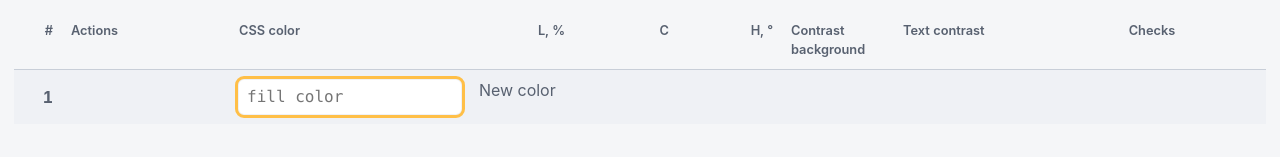
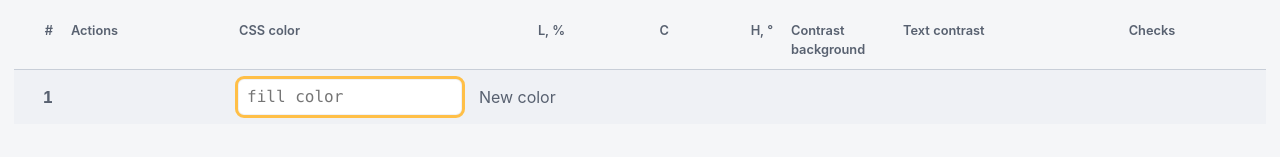
Before and after one commit to arestov/oklch-table, a Svelte app: page / in a window 1280 px wide. Shown: the part 395-552 px from the top of the page. Built offline with nearby package versions, Linux system fonts and the light colour scheme.

Commit message:
fix(workspace): align draft row label

```diff
--- a/src/components/WorkspaceTable.svelte
+++ b/src/components/WorkspaceTable.svelte
@@ -249,4 +249,8 @@ const presentation = $derived(buildWorkspacePresentation(candidate));
   padding-block-start: calc(10px + var(--control-text-inset));
   line-height: 1.25rem;
 }
+
+.workspace-draft-row > .row-text-cell {
+  padding-block-start: calc(10px + var(--control-text-inset));
+}
 </style>
```
Also changed, not shown: 1 other file (tests, documents, lock files or other folders).
